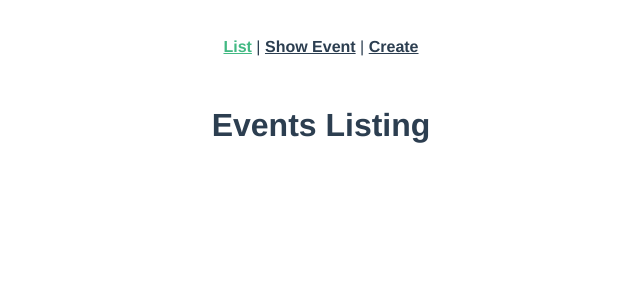
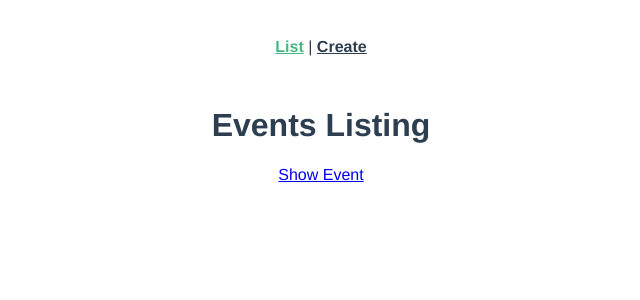
Before and after one commit to HenriquezDiego/event-list, a Vue app: page / in a window 1280 px wide. Shown: the top 300 px of the page, without its empty margins (319-959 px from the left). Built offline with nearby package versions, Linux system fonts and the light colour scheme.

Commit message:
dynamic Route Matching with Params.

```diff
--- a/src/App.vue
+++ b/src/App.vue
@@ -2,7 +2,6 @@
   <div id="app">
     <nav>
       <router-link :to="{ name: 'event-list' }">List</router-link> |
-      <router-link :to="{ name: 'event-show' }">Show Event</router-link> |
       <router-link :to="{ name: 'event-create' }">Create</router-link>
     </nav>
     <router-view />
--- a/src/router/index.js
+++ b/src/router/index.js
@@ -10,9 +10,10 @@
     component: () => import("../views/EventList.vue"),
   },
   {
-    path: "/event",
+    path: "/event/:id",
     name: "event-show",
     component: () => import("../views/EventShow.vue"),
+    props: true,
   },
   {
     path: "/event/create",
--- a/src/views/EventList.vue
+++ b/src/views/EventList.vue
@@ -1,3 +1,8 @@
 <template>
-  <h1>Events Listing</h1>
+  <div>
+    <h1>Events Listing</h1>
+    <router-link :to="{ name: 'event-show', params: { id: '1' } }"
+      >Show Event</router-link
+    >
+  </div>
 </template>
--- a/src/views/EventShow.vue
+++ b/src/views/EventShow.vue
@@ -1,3 +1,8 @@
 <template>
-  <h1>Events Show</h1>
+  <h1>Events Show {{ id }}</h1>
 </template>
+<script>
+export default {
+  props: ["id"],
+};
+</script>
```
